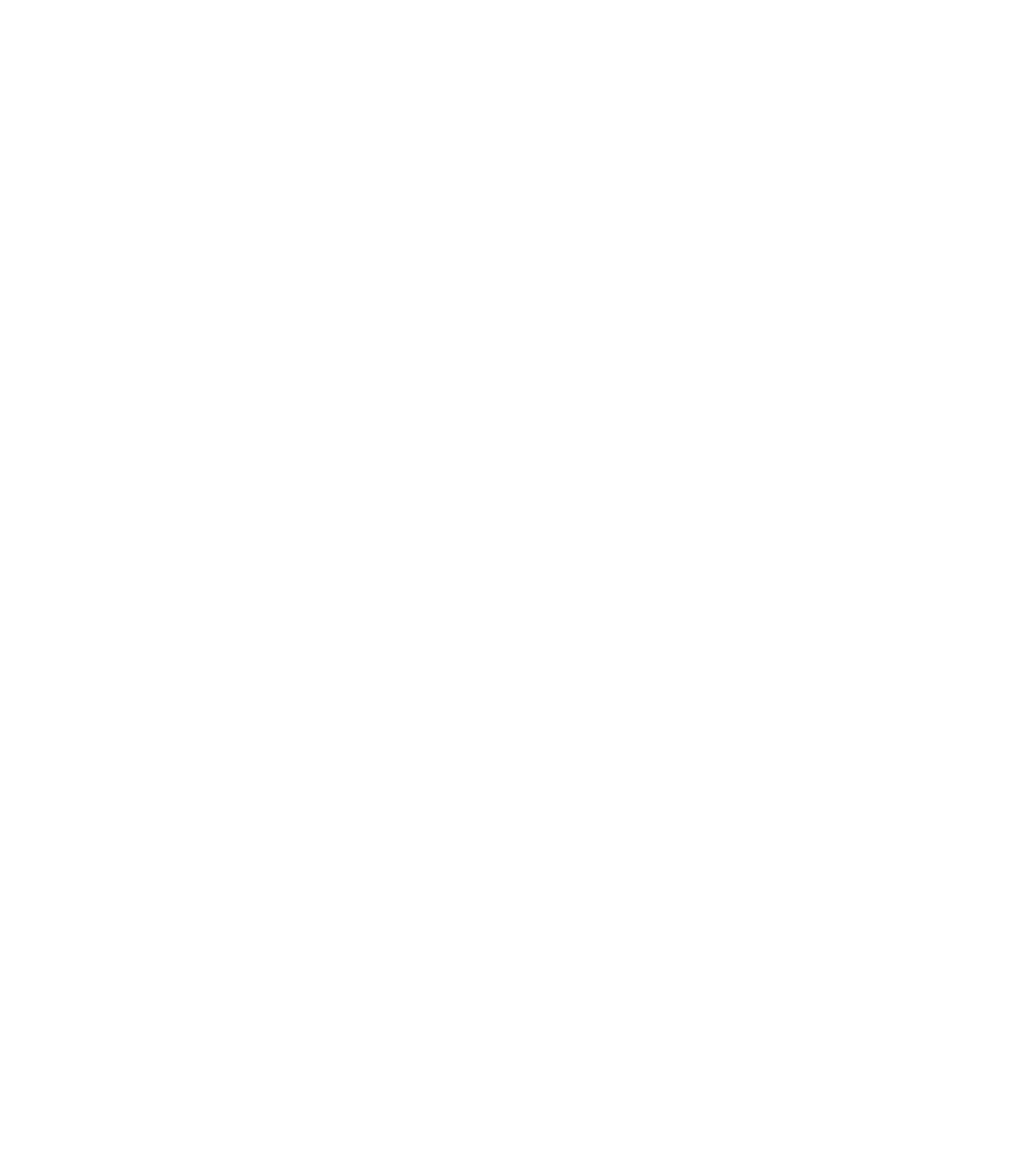
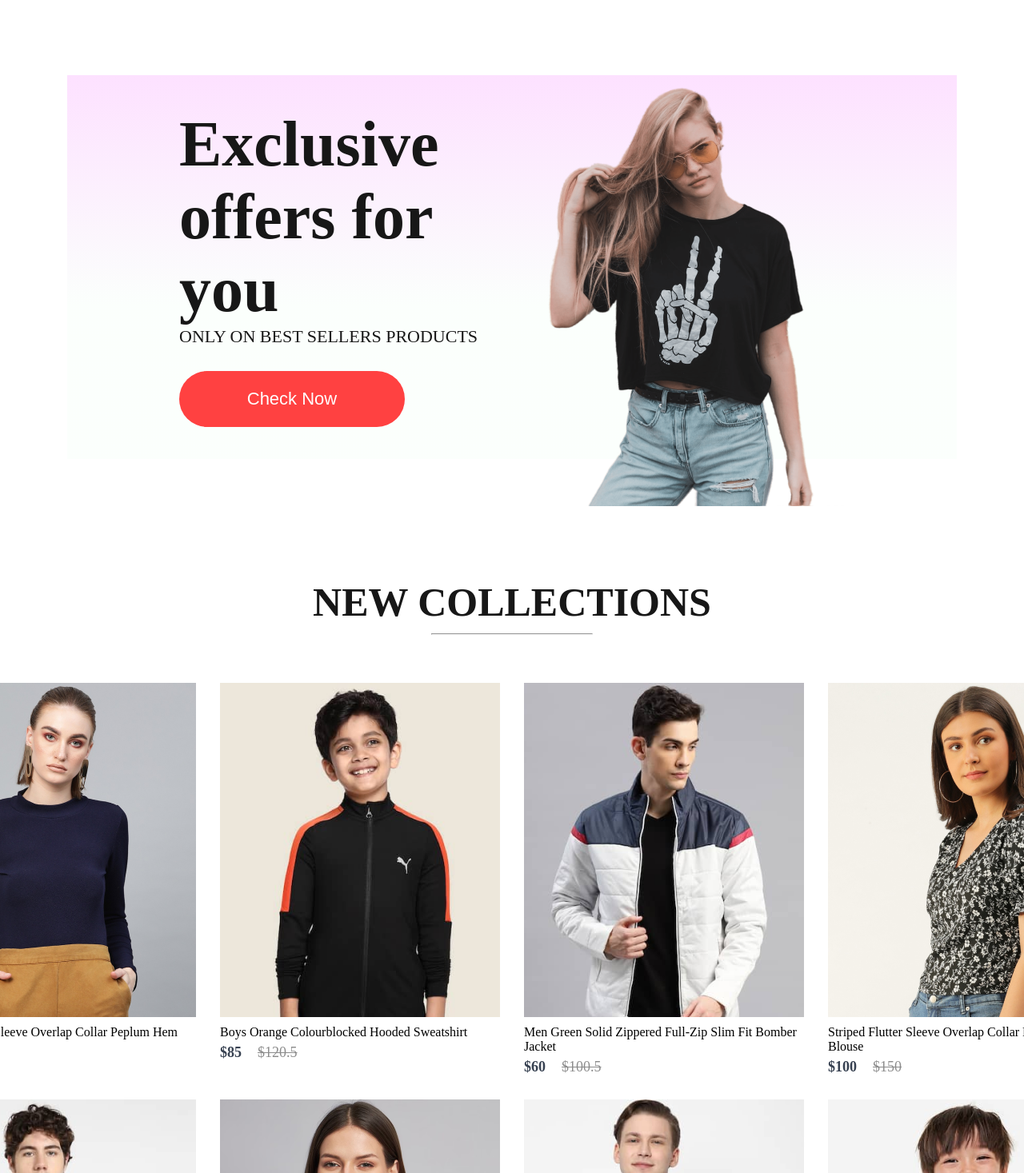
Before and after one commit to Isuru4043/Fashion-e-commerce-website, a React (Create React App) app: page / in a window 1280 px wide. Shown: the part 1523-2990 px from the top of the page at 80% size. Before the commit the page ends 1617 px from the top, so only its background shows below. Built offline with nearby package versions, Linux system fonts and the light colour scheme; the HTML template or start-up script is replaced by a standard one.

Commit message:
add new collections

```diff
--- /dev/null
+++ b/src/Components/NewCollections/NewCollections.css
@@ -0,0 +1,26 @@
+.new-collections {
+  display: flex;
+  flex-direction: column;
+  align-items: center;
+  gap: 10px;
+  height: 90vh;
+}
+
+.new-collections h1 {
+  color: #171717;
+  font-size: 50px;
+  font-weight: 600;
+}
+
+.new-collections hr {
+  width: 200px;
+  height: 6px;
+  border-radius: 10px;
+  background: #252525;
+}
+.collections {
+  display: grid;
+  grid-template-columns: 1fr 1fr 1fr 1fr;
+  margin-top: 50px;
+  gap: 30px;
+}
--- /dev/null
+++ b/src/Components/NewCollections/NewCollections.jsx
@@ -0,0 +1,27 @@
+import React from "react";
+import "./NewCollections.css";
+import Item from "../item/item";
+
+import new_collections from "./../Assets/new_collections";
+
+const NewCollections = () => {
+  return (
+    <div className="new-collections">
+      <h1>NEW COLLECTIONS</h1>
+      <hr />
+      <div className="collections">
+        {new_collections.map((item) => (
+          <Item
+            id={item.id}
+            image={item.image}
+            name={item.name}
+            new_price={item.new_price}
+            old_price={item.old_price}
+          />
+        ))}
+      </div>
+    </div>
+  );
+};
+
+export default NewCollections;
--- /dev/null
+++ b/src/Components/offers/offers.css
@@ -0,0 +1,49 @@
+.offers {
+  width: 65%;
+  height: 60vh;
+  display: flex;
+  margin: auto;
+  padding: 0px 140px;
+  margin-bottom: 150px;
+  background: linear-gradient(180deg, #fde1ff 0%, #e1ffea22 60%);
+}
+
+.offers-left {
+  flex: 1;
+  display: flex;
+  flex-direction: column;
+  justify-content: center;
+}
+
+.offers-left h1 {
+  color: #171717;
+  font-size: 80px;
+  font-weight: 600;
+}
+
+.offers-left p {
+  color: #171717;
+  font-size: 22px;
+  font-weight: 600px;
+}
+
+.offers-left button {
+  width: 282px;
+  height: 70px;
+  border-radius: 35px;
+  background: #ff4141;
+  border: none;
+  color: white;
+  font-size: 22px;
+  font-weight: 500;
+  margin-top: 30px;
+  cursor: pointer;
+}
+
+.offers-right {
+  float: 1;
+  display: flex;
+  align-items: center;
+  justify-content: center;
+  padding-top: 50px;
+}
--- /dev/null
+++ b/src/Components/offers/offers.jsx
@@ -0,0 +1,21 @@
+import React from "react";
+import "./offers.css";
+import exclusive_image from "../Assets/exclusive_image.png";
+
+const Offers = () => {
+  return (
+    <div className="offers">
+      <div className="offers-left">
+        <h1>Exclusive</h1>
+        <h1>offers for you</h1>
+        <p>ONLY ON BEST SELLERS PRODUCTS</p>
+        <button>Check Now</button>
+      </div>
+      <div className="offers-right">
+        <img src={exclusive_image} alt="" />
+      </div>
+    </div>
+  );
+};
+
+export default Offers;
--- a/src/Pages/Shop.jsx
+++ b/src/Pages/Shop.jsx
@@ -1,12 +1,16 @@
 import React from "react";
 import Hero from "../Components/Hero/Hero";
-import Popular from "./../Components/Popular/Popular";
+import Popular from "../Components/Popular/Popular";
+import Offers from "../Components/offers/offers";
+import NewCollections from "../Components/NewCollections/NewCollections";
 
 const Shop = () => {
   return (
     <div>
       <Hero />
       <Popular />
+      <Offers />
+      <NewCollections />
     </div>
   );
 };
```
